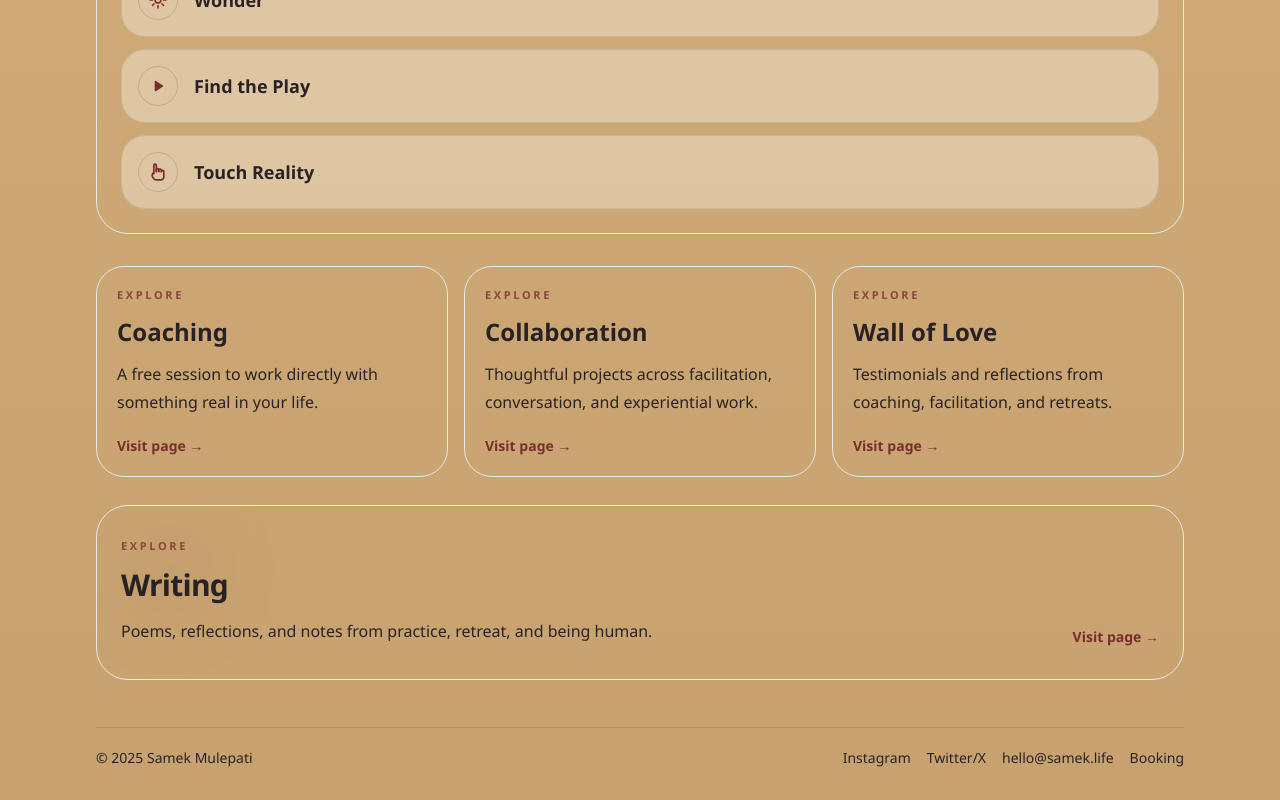
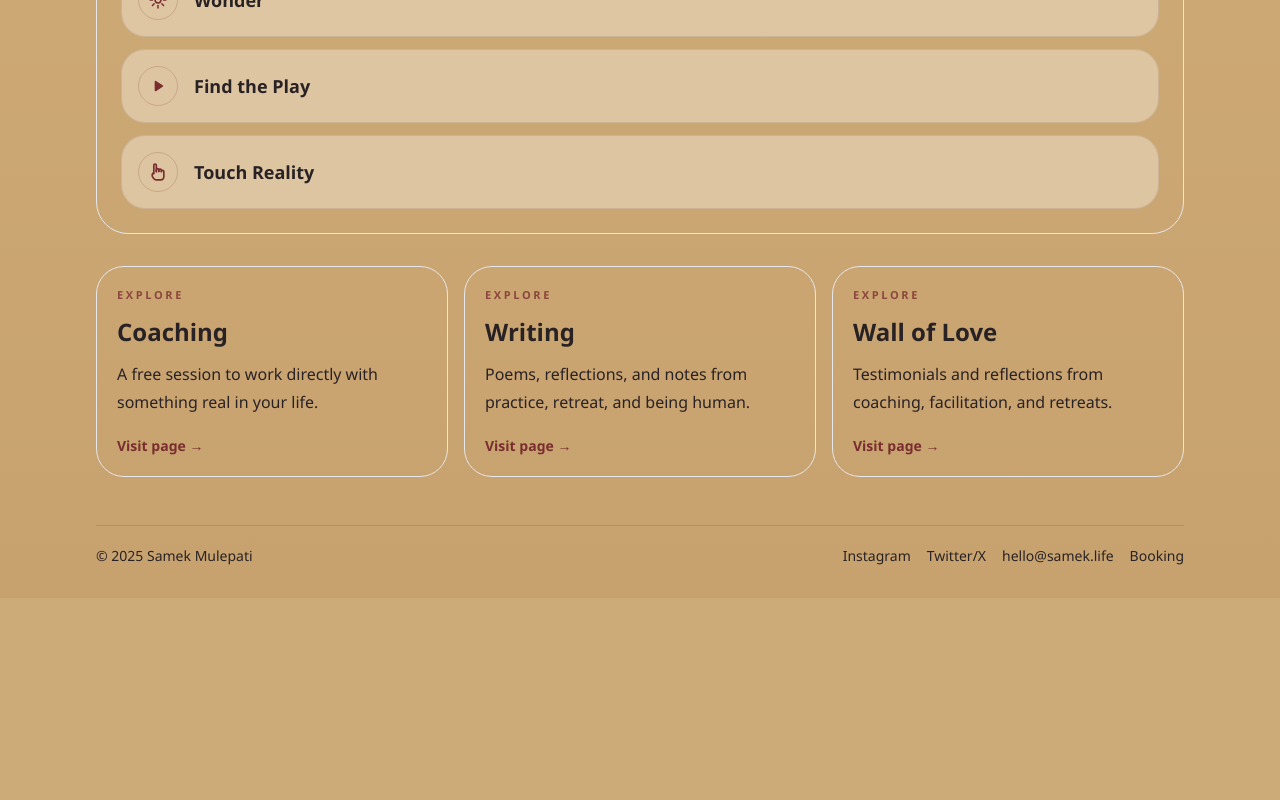
Before and after one commit to mulepati/coaching-site, a Next.js app: page / in a window 1280 px wide. Shown: the part 887-1687 px from the top of the page. After the commit the page ends 1485 px from the top, so only its background shows below. Built offline with nearby package versions, Linux system fonts and the light colour scheme.

Commit message:
feat: simplify published nav and restore coaching media

```diff
--- a/app/coaching/page.tsx
+++ b/app/coaching/page.tsx
@@ -1,14 +1,17 @@
-import Link from "next/link";
 import { CTAButton } from "@/components/CTAButton";
+import { CoachingTestimonialsSection } from "@/components/CoachingTestimonialsSection";
 import { FAQSection } from "@/components/FAQSection";
 import { SectionBlock } from "@/components/SectionBlock";
-import { TestimonialCard } from "@/components/TestimonialCard";
 import { coachingPage } from "@/data/coaching";
-import { testimonials } from "@/data/testimonials";
+import { testimonialMedia, testimonials } from "@/data/testimonials";
 
 const featuredTestimonials = testimonials
   .filter((item) => item.featured)
   .slice(0, 4);
+
+const coachingMedia = testimonialMedia.filter(
+  (item) => item.context === "1:1 Coaching",
+);
 
 export default function CoachingPage() {
   return (
@@ -32,40 +35,31 @@ export default function CoachingPage() {
         </div>
       </section>
 
-      <section className="panel px-6 py-8 md:px-8">
-        <div className="flex flex-col gap-4 md:flex-row md:items-end md:justify-between">
-          <div className="space-y-2">
-            <p className="eyebrow">Testimonials</p>
-            <h2 className="text-2xl font-semibold tracking-tight md:text-3xl">
-              What people say after working together
-            </h2>
-          </div>
-          <Link href="/wall-of-love" className="text-sm font-semibold text-primary">
-            See more on the Wall of Love →
-          </Link>
-        </div>
-        {featuredTestimonials.length > 0 ? (
-          <div className="mt-6 grid gap-4 md:grid-cols-2 xl:grid-cols-3">
-            {featuredTestimonials.map((testimonial) => (
-              <TestimonialCard
-                key={`${testimonial.name}-${testimonial.quote}`}
-                testimonial={testimonial}
-              />
-            ))}
-          </div>
-        ) : (
-          <div className="mt-6 rounded-[1.75rem] border border-dashed border-ink/15 bg-paper/36 px-5 py-8 text-base leading-7 text-ink/62">
-            Add testimonials in <code>data/testimonials.ts</code> and featured
-            ones will appear here automatically.
-          </div>
-        )}
-      </section>
-
       <SectionBlock
         eyebrow={coachingPage.description.eyebrow}
         title={coachingPage.description.title}
         paragraphs={coachingPage.description.paragraphs}
       />
+
+      {coachingMedia.length > 0 || featuredTestimonials.length > 0 ? (
+        <CoachingTestimonialsSection
+          mediaItems={coachingMedia}
+          writtenItems={featuredTestimonials}
+        />
+      ) : (
+        <section className="panel px-6 py-8 md:px-8">
+          <div className="space-y-2">
+            <p className="eyebrow">Testimonials</p>
+            <h2 className="text-2xl font-semibold tracking-tight md:text-3xl">
+              Hear it directly
+            </h2>
+          </div>
+          <div className="mt-6 rounded-[1.75rem] border border-dashed border-ink/15 bg-paper/36 px-5 py-8 text-base leading-7 text-ink/62">
+            Add testimonial media or featured written testimonials in{" "}
+            <code>data/testimonials.ts</code>.
+          </div>
+        </section>
+      )}
 
       <FAQSection items={coachingPage.faq} />
 
--- a/app/page.tsx
+++ b/app/page.tsx
@@ -76,28 +76,6 @@ export default function HomePage() {
           </Link>
         ))}
       </section>
-
-      <Link
-        href={homeContent.writingCallout.href}
-        className="explore-link group relative block overflow-hidden rounded-[2rem] border border-ink/12 bg-paper/38 px-5 py-8 hover:bg-paper/55 md:px-6"
-      >
-        <div className="absolute left-8 top-6 h-20 w-20 rounded-full bg-primary/10 blur-2xl" />
-        <div className="absolute bottom-4 right-10 h-16 w-16 rounded-full bg-secondary/14 blur-2xl" />
-        <div className="relative grid gap-6 md:grid-cols-[1fr_auto] md:items-end">
-          <div className="max-w-3xl space-y-3">
-            <p className="eyebrow">Explore</p>
-            <h2 className="text-3xl font-semibold tracking-tight">
-              {homeContent.writingCallout.title}
-            </h2>
-            <p className="text-base leading-8 text-ink/74">
-              {homeContent.writingCallout.description}
-            </p>
-          </div>
-          <p className="inline-flex text-sm font-semibold text-primary group-hover:text-primary/80">
-            {homeContent.writingCallout.label} →
-          </p>
-        </div>
-      </Link>
     </div>
   );
 }
--- /dev/null
+++ b/components/CoachingTestimonialsSection.tsx
@@ -0,0 +1,59 @@
+"use client";
+
+import Link from "next/link";
+import { useState } from "react";
+import { TestimonialCard } from "@/components/TestimonialCard";
+import { TestimonialMediaSection } from "@/components/TestimonialMediaSection";
+import type { Testimonial, TestimonialMedia } from "@/data/testimonials";
+
+type CoachingTestimonialsSectionProps = {
+  mediaItems: TestimonialMedia[];
+  writtenItems: Testimonial[];
+};
+
+export function CoachingTestimonialsSection({
+  mediaItems,
+  writtenItems,
+}: CoachingTestimonialsSectionProps) {
+  const [showWritten, setShowWritten] = useState(false);
+
+  return (
+    <section className="space-y-4">
+      <TestimonialMediaSection items={mediaItems} />
+
+      <div className="panel px-6 py-6 md:px-8">
+        <div className="flex flex-col gap-4 md:flex-row md:items-center md:justify-between">
+          <div className="space-y-2">
+            <p className="eyebrow">Written Testimonials</p>
+            <h2 className="text-2xl font-semibold tracking-tight md:text-3xl">
+              What people say after working together
+            </h2>
+          </div>
+          <div className="flex flex-wrap items-center gap-3">
+            <button
+              type="button"
+              onClick={() => setShowWritten((value) => !value)}
+              className="explore-link inline-flex items-center rounded-full border border-ink/15 bg-paper/56 px-4 py-2.5 text-sm font-semibold text-ink hover:border-primary/28 hover:bg-paper/76 hover:text-primary"
+            >
+              {showWritten ? "Hide" : "More"}
+            </button>
+            <Link href="/wall-of-love" className="text-sm font-semibold text-primary">
+              Visit Wall of Love →
+            </Link>
+          </div>
+        </div>
+
+        {showWritten ? (
+          <div className="mt-6 grid gap-4 md:grid-cols-2">
+            {writtenItems.map((testimonial) => (
+              <TestimonialCard
+                key={`${testimonial.name}-${testimonial.quote}`}
+                testimonial={testimonial}
+              />
+            ))}
+          </div>
+        ) : null}
+      </div>
+    </section>
+  );
+}
--- a/components/NavBar.tsx
+++ b/components/NavBar.tsx
@@ -2,7 +2,6 @@ import Link from "next/link";
 
 const navItems = [
   { href: "/coaching", label: "Coaching" },
-  { href: "/collaboration", label: "Collaboration" },
   { href: "/writing", label: "Writing" },
   { href: "/wall-of-love", label: "Wall of Love" },
 ];
--- a/data/site.ts
+++ b/data/site.ts
@@ -40,9 +40,9 @@ export const homeContent = {
       description: "A free session to work directly with something real in your life.",
     },
     {
-      href: "/collaboration",
-      title: "Collaboration",
-      description: "Thoughtful projects across facilitation, conversation, and experiential work.",
+      href: "/writing",
+      title: "Writing",
+      description: "Poems, reflections, and notes from practice, retreat, and being human.",
     },
     {
       href: "/wall-of-love",
@@ -50,13 +50,6 @@ export const homeContent = {
       description: "Testimonials and reflections from coaching, facilitation, and retreats.",
     },
   ],
-  writingCallout: {
-    href: "/writing",
-    title: "Writing",
-    description:
-      "Poems, reflections, and notes from practice, retreat, and being human.",
-    label: "Visit page",
-  },
 };
 export const footerLinks = {
   instagram: "https://www.instagram.com/samek_mulepati/",
--- a/data/testimonials.ts
+++ b/data/testimonials.ts
@@ -25,6 +25,14 @@ export type TestimonialMedia = {
 };
 
 export const testimonialMedia: TestimonialMedia[] = [
+  {
+    id: "justin-video",
+    type: "video",
+    name: "Justin",
+    context: "1:1 Coaching",
+    title: "Justin",
+    src: "/testimonials/video/justin-testimonial.mp4",
+  },
   {
     id: "dennis-xiao-audio",
     type: "audio",
```
Also changed, not shown: 1 other file (tests, documents, lock files or other folders).
